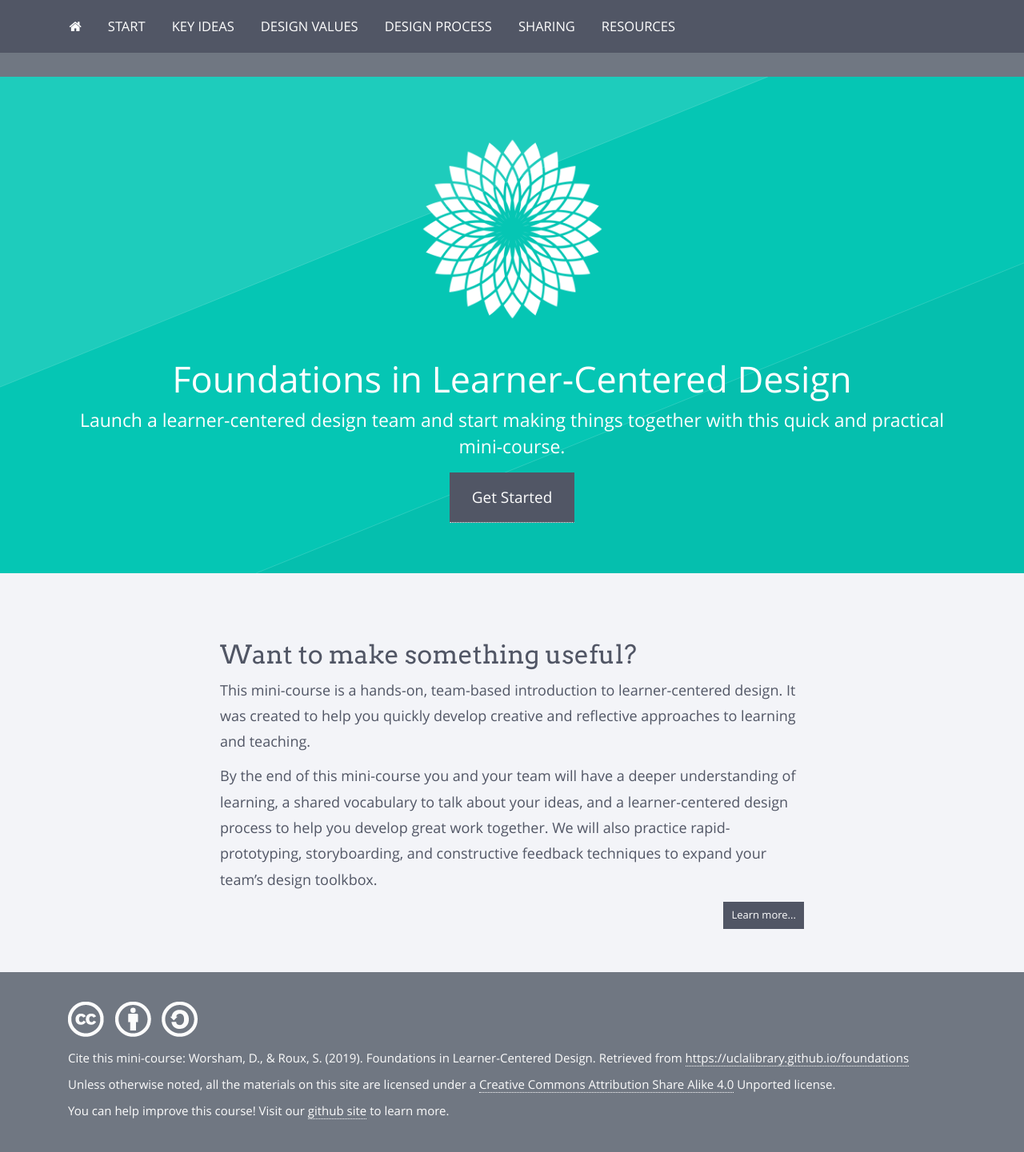
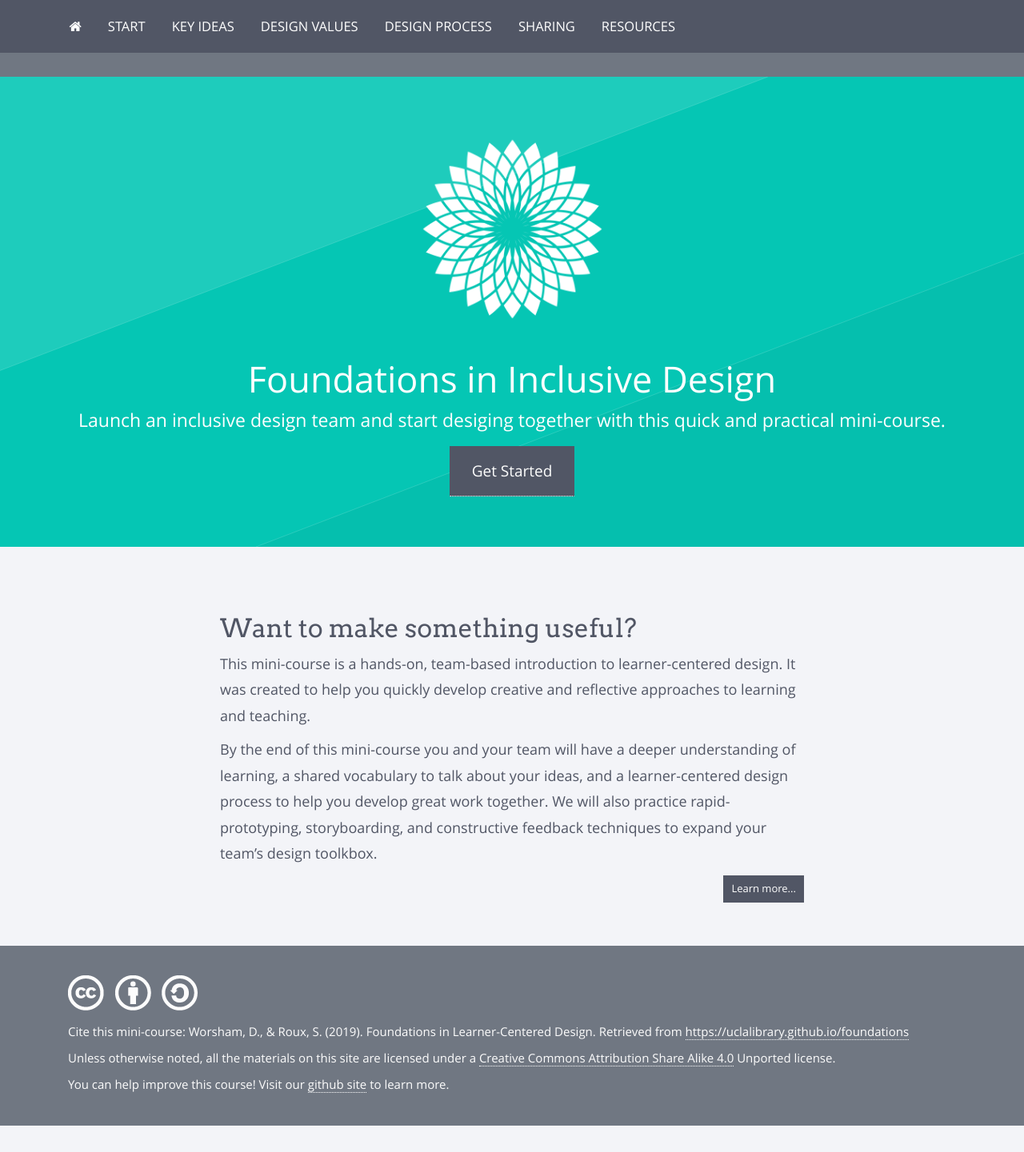
Before and after one commit to ucsdlib/foundations, a Jekyll site: the page built from index.md, in a window 1280 px wide. Shown: the whole page at 80% size. Built offline with Jekyll 4.4.1, drawn with Linux system fonts in a browser that asks for light colours; nearby versions of some CDN libraries; our own code applies the rules of GitHub Pages for plain Markdown files; after the commit the page ends 1408 px from its top, so only the background shows below that.

Commit message:
changing site name

```diff
--- a/_data/course.yml
+++ b/_data/course.yml
@@ -1,5 +1,5 @@
-title: Foundations in Learner-Centered Design
-description: Launch a learner-centered design team and start making things together with this quick and practical mini-course.
+title: Foundations in Inclusive Design
+description: Launch an inclusive design team and start desiging together with this quick and practical mini-course.
 modules: [start, key-ideas, design-values, design-process, sharing, resources]
 # signups:
 # - name: Doug
```
